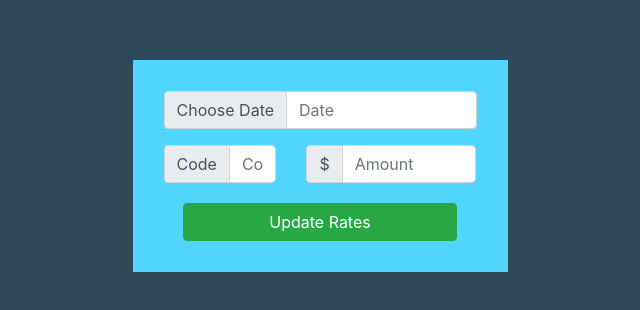
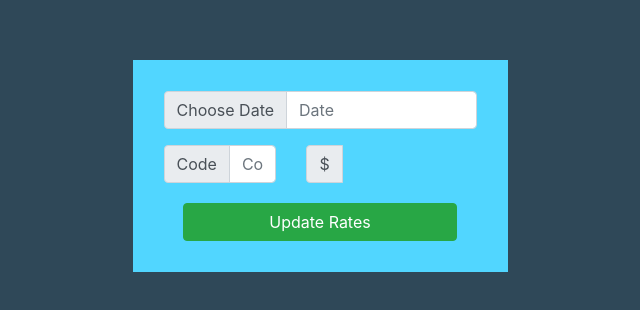
Before and after one commit to carizzapanopio/fiserve-angular, an Angular app: page / in a window 1280 px wide. Shown: the part 234-544 px from the top of the page, without its empty margins (320-960 px from the left). Built offline with nearby package versions, Linux system fonts and the light colour scheme; no server answers.

Commit message:
updates for deployment

```diff
--- a/package.json
+++ b/package.json
@@ -8,7 +8,7 @@
     "test": "ng test",
     "lint": "ng lint",
     "e2e": "ng e2e",
-    "heroku-postbuild": "ng build --prod"
+    "postinstall": "ng build --prod"
   },
   "private": true,
   "dependencies": {
--- a/src/app/home/home.component.html
+++ b/src/app/home/home.component.html
@@ -33,7 +33,7 @@
                         <div class="input-group-prepend ">
                             <div class="input-group-text ">$</div>
                         </div>
-                        <input type="number" name="txtAmount " id="inlineFormGroupAmount " class="form-control " placeholder="Amount" [(ngModel)]="currency.amount" (keyup)="validateAmount($event)" />
+                        <!-- <input type="number" name="txtAmount " id="inlineFormGroupAmount " class="form-control " placeholder="Amount" [(ngModel)]="currency.amount" (keyup)="validateAmount($event)" /> -->
                     </div>
                 </div>
             </div>
```
